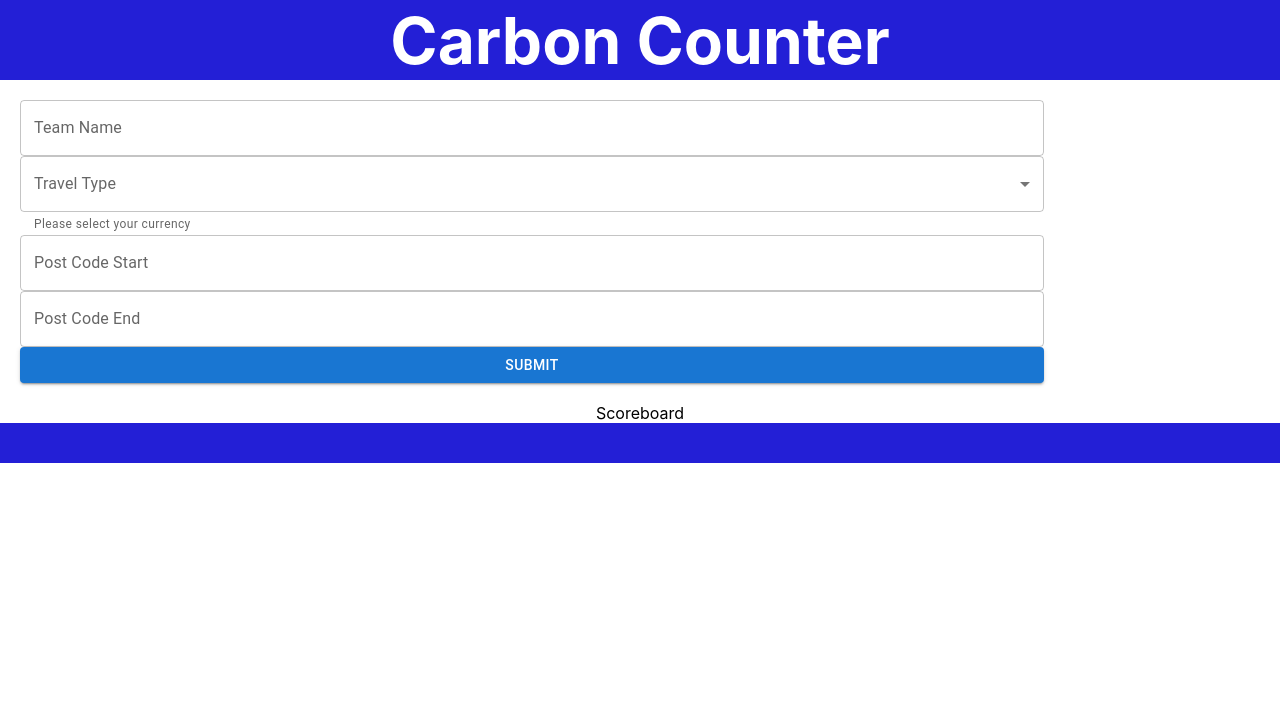
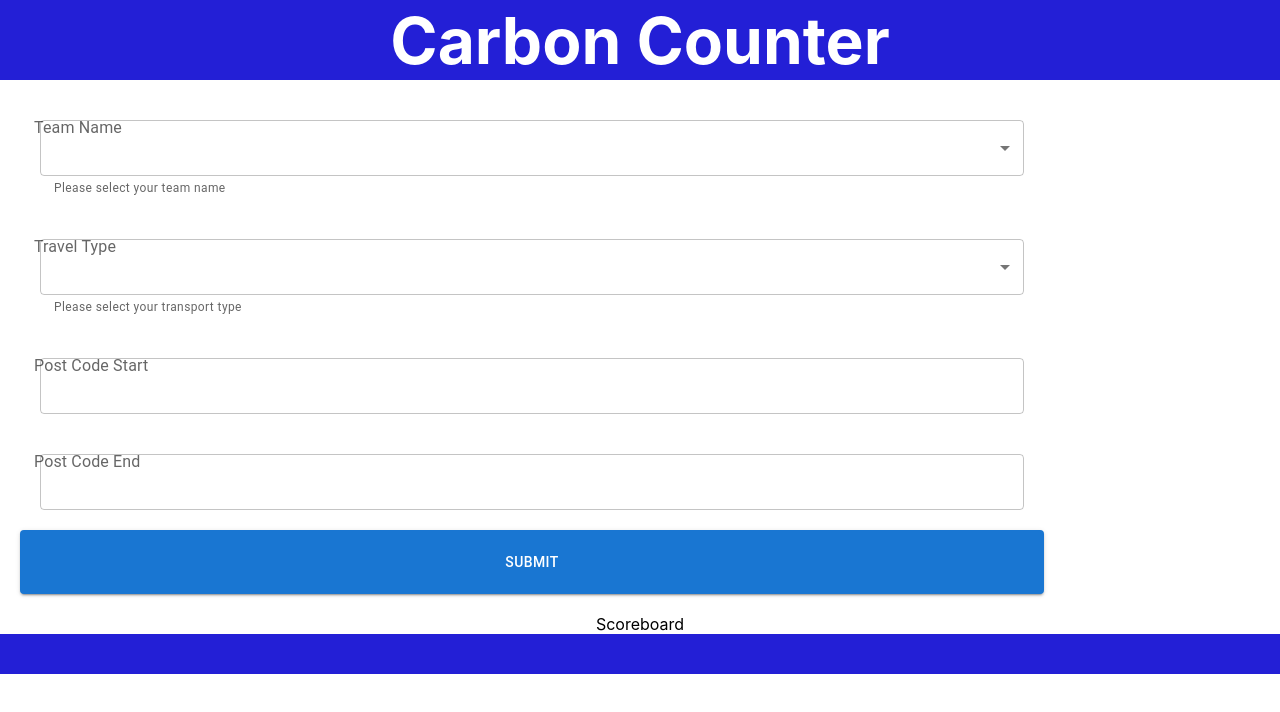
Before and after one commit to afam-io/climate-hackathon, a React (Create React App) app: page / in a window 1280 px wide. Shown: the top 712 px of the page. Built offline with nearby package versions, Linux system fonts and the light colour scheme.

Commit message:
dropdown

```diff
--- a/src/components/CarbonForm.jsx
+++ b/src/components/CarbonForm.jsx
@@ -24,6 +24,21 @@ export default function CarbonForm() {
     },
   ];
 
+  const teamnames = [
+    {
+      value: 'Team 1',
+      label: 'Team 1',
+    },
+    {
+      value: 'Team 2',
+      label: 'Team 2',
+    },
+    {
+      value: 'Team 3',
+      label: 'Team 3',
+    },
+  ];
+
   const handleInput = (e) => {
     setFormData({
       ...formData,
@@ -38,15 +53,30 @@ export default function CarbonForm() {
 
 
   return <div  style={{ display: 'flex', flexDirection: 'column', height: '100%', width: '80%', margin: 'auto', margin: '20px' }}>
-    <TextField id="outlined-basic" label="Team Name" name="teamName" variant="outlined" onChange={handleInput}/>
+        <TextField style={{ padding: '20px'}}
+          id="outlined-select-currency"
+          select
+          name="teamName"
+          label="Team Name"
+          value={formData.teamName}
+          onChange={handleInput}
+          helperText="Please select your team name"
+        >
+          {teamnames.map((option) => (
+            <MenuItem key={option.value} value={option.value}>
+              {option.label}
+            </MenuItem>
+          ))}
+        </TextField>
     <TextField
+          style={{ padding: '20px'}}
           id="outlined-select-currency"
           select
           name="transportType"
           label="Travel Type"
           value={formData.transportType}
           onChange={handleInput}
-          helperText="Please select your currency"
+          helperText="Please select your transport type"
         >
           {travel.map((option) => (
             <MenuItem key={option.value} value={option.value}>
@@ -54,8 +84,8 @@ export default function CarbonForm() {
             </MenuItem>
           ))}
         </TextField>
-        <TextField id="outlined-basic" label="Post Code Start" variant="outlined" onChange={handleInput} name="postCodeStart"/>
-        <TextField id="outlined-basic" name="postCodeEnd" label="Post Code End" variant="outlined" onChange={handleInput}/>
-        <Button onClick={handleClick} variant="contained">Submit</Button>
+        <TextField style={{ padding: '20px'}} id="outlined-basic" label="Post Code Start" variant="outlined" onChange={handleInput} name="postCodeStart"/>
+        <TextField style={{ padding: '20px'}} id="outlined-basic" name="postCodeEnd" label="Post Code End" variant="outlined" onChange={handleInput}/>
+        <Button style={{ padding: '20px'}} onClick={handleClick} variant="contained">Submit</Button>
   </div>;
 }
```
